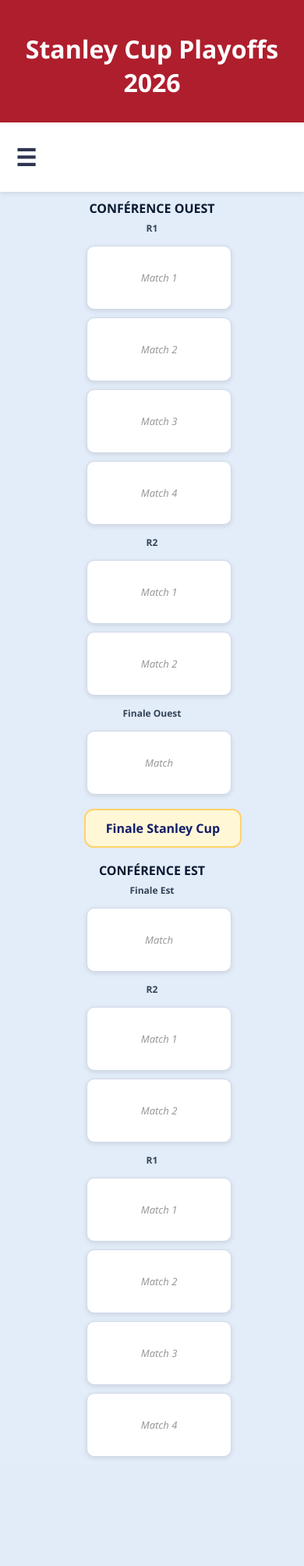
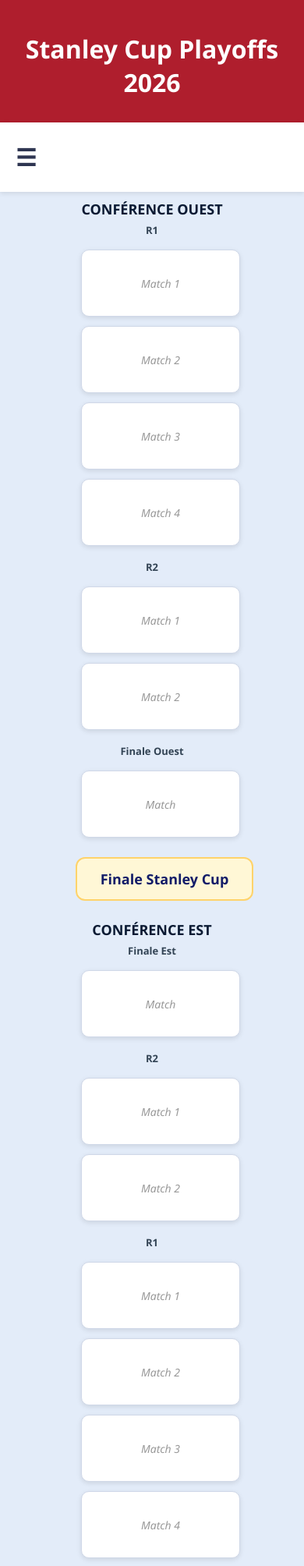
Before and after one commit to Thanthan77/Dashboard_Canadiens, a PHP site: page /html/playoff.html in a window 390 px wide. Shown: the whole page at 78% size. Before the commit the page ends 1870 px from the top, so only its background shows below. Run offline with PHP 8.4, Linux system fonts and the light colour scheme.

Commit message:
Update playoff.css

```diff
--- a/css/playoff.css
+++ b/css/playoff.css
@@ -106,13 +106,13 @@
 
 /*Reponsive*/
 
-@media (max-width: 700px) {
+@media (max-width: 800px) {
   /* Bracket vertical */
   .bracket-grid {
     display: flex;
     flex-direction: column;
     align-items: center;
-    gap: 18px;
+    gap: 25px;
     padding: 10px 0;
   }
 
@@ -122,26 +122,27 @@
     display: flex;
     flex-direction: column;
     align-items: center;
-    gap: 14px;
+    gap: 18px;
     width: 100%;
   }
 
   /* Chaque round devient une colonne verticale */
   .round-col {
     width: 100%;
-    max-width: 200px; /* largeur identique à ton image */
+    max-width: 220px; /* largeur identique à ton image */
     display: flex;
     flex-direction: column;
-    gap: 10px;
+    gap: 12px;
     align-items: center;
   }
 
-  /* CASE = MATCH (2 équipes dans la même case) */
+  /* === CASE = MATCH (2 équipes dans la même case) === */
   .match-box {
     width: 100%;
-    max-width: 200px; /* largeur compacte comme ton image */
-    min-width: 150px; /* évite que ça devienne trop petit */
-    padding: 10px 8px;
+    max-width: 220px; /* largeur compacte comme ton image */
+    min-width: 160px; /* évite que ça devienne trop petit */
+
+    padding: 12px 10px;
 
     background: #ffffff;
     border-radius: 10px;
@@ -152,20 +153,20 @@
     justify-content: center;
     align-items: center;
 
-    font-size: 13px;
+    font-size: 14px;
     text-align: center;
     box-shadow: 0 2px 6px rgba(0, 0, 0, 0.1);
   }
 
   /* Titres */
   .conf-title {
-    font-size: 16px;
+    font-size: 18px;
     margin-bottom: 6px;
     text-align: center;
   }
 
   .round-title {
-    font-size: 12px;
+    font-size: 13px;
     margin-bottom: 4px;
     text-align: center;
   }
@@ -173,9 +174,9 @@
   /* Finale Stanley Cup */
   .stanley-final {
     width: 100%;
-    max-width: 220px;
-    padding: 12px;
-    font-size: 16px;
+    max-width: 240px;
+    padding: 14px;
+    font-size: 18px;
     text-align: center;
   }
 }
```
